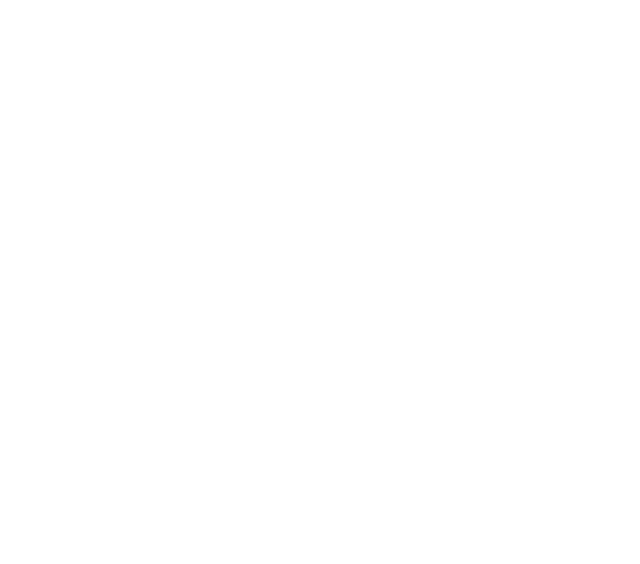
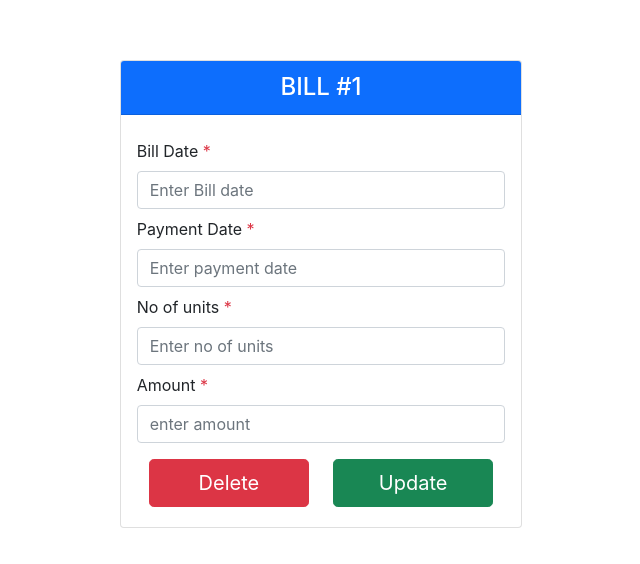
Before and after one commit to rishav-jha-mech/Exela, a React (Create React App) app: page /bill/1 in a window 1280 px wide. Shown: the part 106-670 px from the top of the page, without its empty margins (319-959 px from the left). Built offline with nearby package versions, Linux system fonts and the light colour scheme.

Commit message:
Showbill page made

```diff
--- a/src/App.js
+++ b/src/App.js
@@ -2,7 +2,7 @@
 
 import HomePage from './Pages/Home/index'
 import AddBill from './Pages/AddBill/index'
-
+import ShowBill from './Pages/ShowBill/index'
 import './App.css'
 
 function App() {
@@ -13,9 +13,8 @@
           <Switch>
           <Route path="/" component={HomePage} exact/>
           <Route path="/addBill" component={AddBill} />
-          {/* <Route path="/" component={ComingSoon} /> */}
-          {/* <Route path="/blogs" component={ComingSoon} /> */}
-          {/* <Route component={Error404} /> */}
+          <Route path="/bill/:id" component={ShowBill} />
+
           </Switch>
       </BrowserRouter>
     </>
--- /dev/null
+++ b/src/Pages/ShowBill/index.js
@@ -0,0 +1,51 @@
+import React, { useState, useEffect } from 'react'
+
+function ShowBill(props) {
+    const [error, setError] = useState(false)
+    const [id, setId] = useState(0)
+
+    useEffect(() => {
+        try {
+            setId(props.match.params.id)
+        } catch {
+            setError(true);
+        }
+    }, [error, id])
+
+    // console.log(JSON.stringify(props,null,4));
+    return (
+        <div className='d-flex row justify-content-center align-items-center w-100 fullmh'>
+            <div className='col-12 col-lg-4 '>
+                <div className="card p-0 minh300">
+                    <div className="card-header bg-primary">
+                        <h4 className='text-center mb-0 py-1 text-white'>BILL #{id}</h4>
+                    </div>
+                    <div className="card-body">
+                        {error ? <h5 className='my-4 text-center'>Error Loading Bill</h5> :
+                            <form>
+                                <span className='d-block my-2'>Bill Date <span className="text-danger">*</span> </span>
+                                <input className='form-control' type="datetime" name="date" placeholder='Enter Bill date' id="" required />
+                                <span className='d-block my-2'>Payment Date <span className="text-danger">*</span> </span>
+                                <input className='form-control' type="datetime" name="date" placeholder='Enter payment date' id="" required />
+                                <span className='d-block my-2'>No of units <span className="text-danger">*</span> </span>
+                                <input className='form-control' type="text" name="date" id="" placeholder='Enter no of units' required />
+                                <span className='d-block my-2'>Amount <span className="text-danger">*</span> </span>
+                                <input className='form-control' type="text" name="date" placeholder='enter amount' id="" required />
+                                <div className="row">
+                                    <div className='col-6'>
+                                        <button className='w-100 btn btn-lg mt-3 mb-1 btn-danger'>Delete</button>
+                                    </div>
+                                    <div className='col-6'>
+                                        <button className='w-100 btn btn-lg mt-3 mb-1 btn-success'>Update</button>
+                                    </div>
+                                </div>
+                            </form>
+                        }
+                    </div>
+                </div>
+            </div>
+        </div>
+    )
+}
+
+export default ShowBill
```
